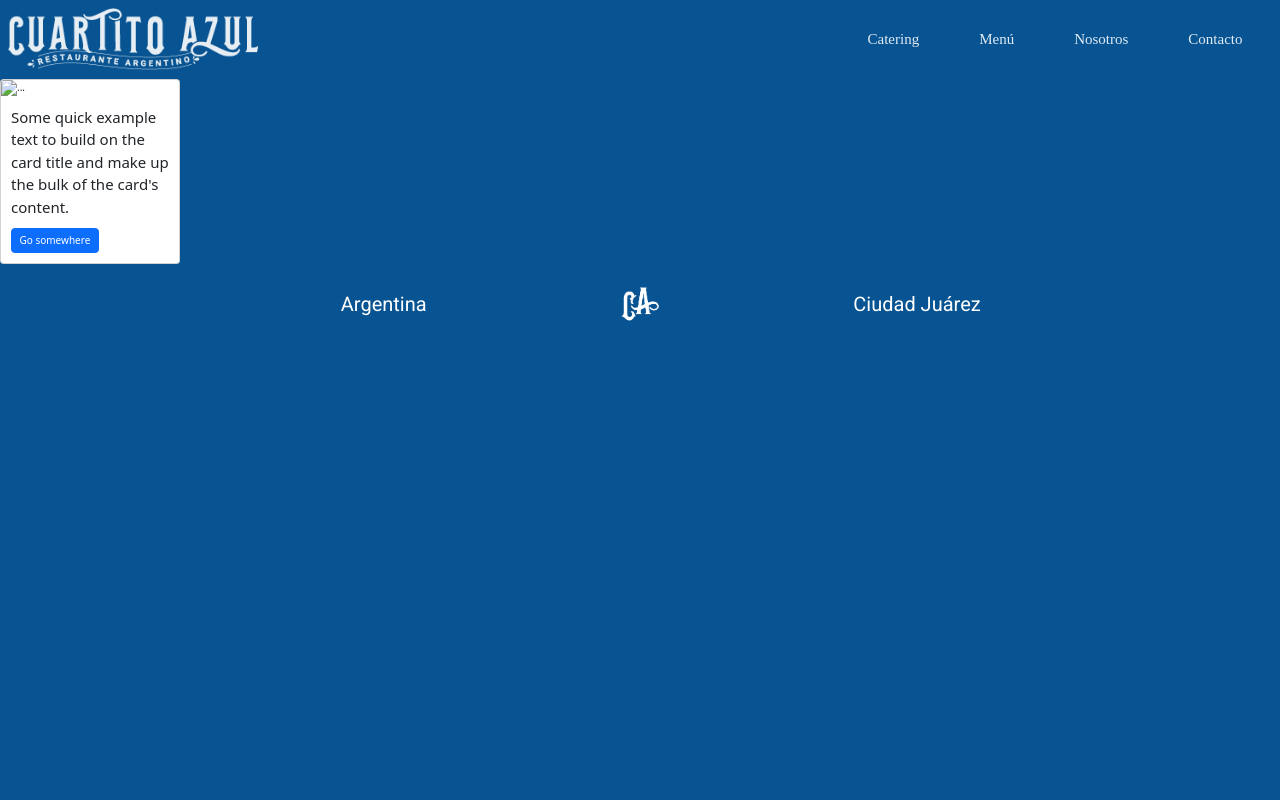
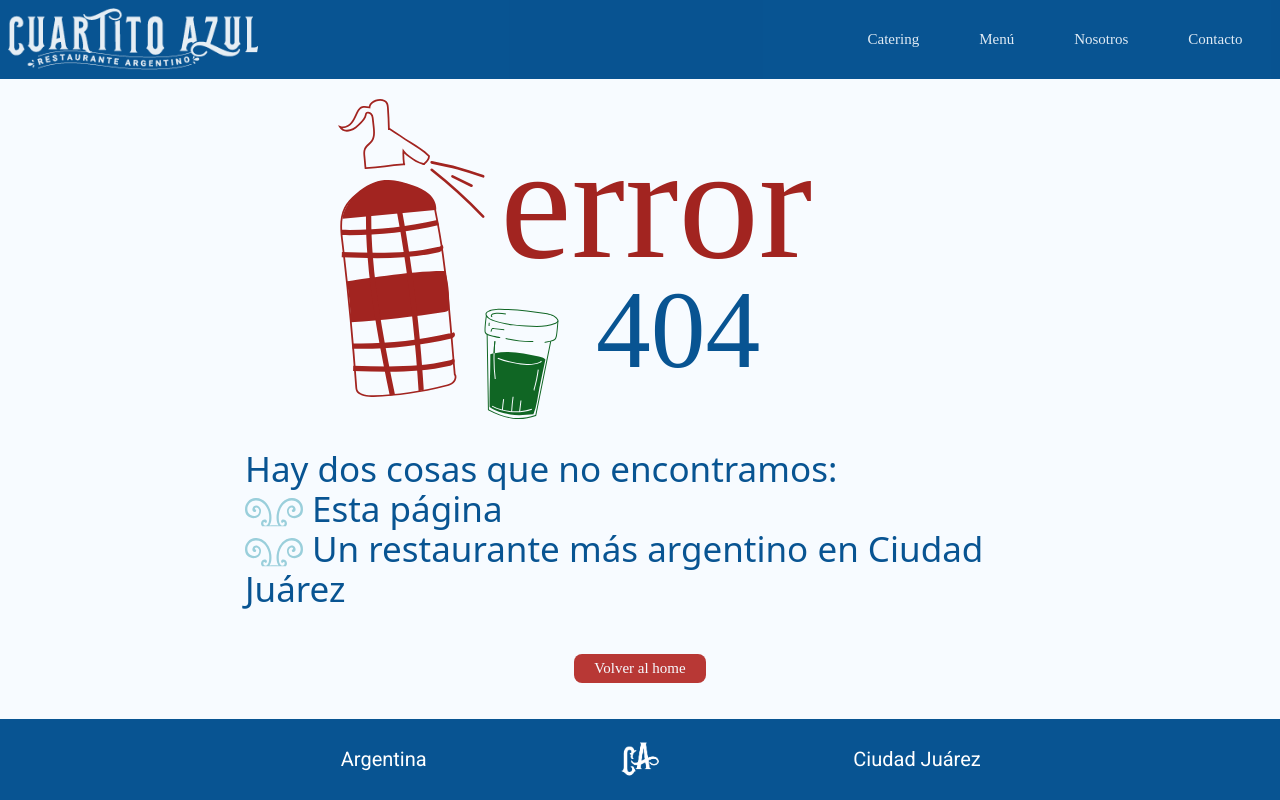
Before and after one commit to jisaez/WebCuartitoAzul-jisaez, a website: page error404.html in a window 1280 px wide. Drawn offline with Linux system fonts and the light colour scheme; a web font is replaced by a local one.

Commit message:
subida preliminar del sitio completo

```diff
--- a/error404.html
+++ b/error404.html
@@ -12,7 +12,8 @@
 
     <link rel="shortcut icon" href="img/favicon.png">
     <title>Cuartito Azul - Restaurante Argentino</title>
-<body></body>
+<body>
+
     <!-- inicia NAV -->
     <nav class="navbar navbar-expand-md sticky-top">
         <div class="container-fluid">
@@ -45,26 +46,26 @@
     <!-- FIN NAV -->
 
     <main>
-        <div class="card" style="width: 18rem;">
-            <img src="..." class="card-img-top" alt="...">
-            <div class="card-body">
-              <p class="card-text">Some quick example text to build on the card title and make up the bulk of the card's content.</p>
-              <a href="#" class="btn btn-primary">Go somewhere</a>
-            </div>
-          </div>
+        <div class="error">
+            <img src="img/error404.svg" alt="Mensaje de página no encontrada, con un sifón y un vaso de vermut">
+            <p>Hay dos cosas que no encontramos: <br>
+            <img src="img/decomarcocomentario.svg"> Esta página<br>
+            <img src="img/decomarcocomentario.svg"> Un restaurante más argentino en Ciudad Juárez
+            </p>
+            <a href="index.html" class="boton__contacto" type="reset" value="Cancelar">Volver al home</a>
+
+        </div>
 
     </main>
 
+    <footer>
 
-
-
-
-    <footer>
         <p class="col-4 text-white text-end">Argentina</p>
         <a class="col-4 d-flex" href="index.html">
             <img class="m-auto h-100" src="img/logofooter.png" alt="isologo Cuartito Azul">
         </a>
         <p class="col-4 text-white text-start" >Ciudad Juárez</p>
+
     </footer>
 
     <!-- js bootstrap.min.js -->
--- a/scss/_commons.scss
+++ b/scss/_commons.scss
@@ -95,7 +95,7 @@
     align-items: center;
     justify-content: center;
     div{
-        height: 100%;
+        max-height: 100%;
         max-width: 80%;
         display: flex;
         flex-direction: column;
--- a/scss/_pages.scss
+++ b/scss/_pages.scss
@@ -146,7 +146,7 @@
 .boton__contacto{
     @extend .boton;
     display: inline;
-    margin: 5px;
+    margin: 15px;
     font-size: $textXS;
     @media screen and(min-width: 380px) {
         font-size:$textSM
@@ -177,3 +177,36 @@
     font-weight: 900;
 
  }
+
+
+// ====== PAGE 404 =======
+.error{
+    width: 100%;
+    min-height: 80vh;
+    background-color: $color_w;
+    display: flex;
+    flex-direction: column;
+    align-items: center;
+    justify-content: center;
+    margin: auto;
+    padding: 10px;
+        img{
+            max-height: 40vh;
+        }
+        p{
+            margin: 30px;
+            line-height: 3rem;
+            font-size: $textMD;
+            color: $color1;
+            img{
+                max-height: 3rem;
+            }
+            @media screen and (min-width: 576px){
+                line-height: 4rem;
+                font-size: $textXL;
+            }
+
+        }
+
+
+}
--- a/scss/_vars.scss
+++ b/scss/_vars.scss
@@ -20,6 +20,7 @@
 $mainFont:'Roboto', sans-serif;
 $titleFont: 'Quando', serif;
 $cursiveFont: 'Send Flowers', cursive;
+
 
 // Fonts Sizes
 
```
Also changed, not shown: pages/contacto.html (+3 -3 lines), css/main.css, index.html (indentation only), 1 other file.
